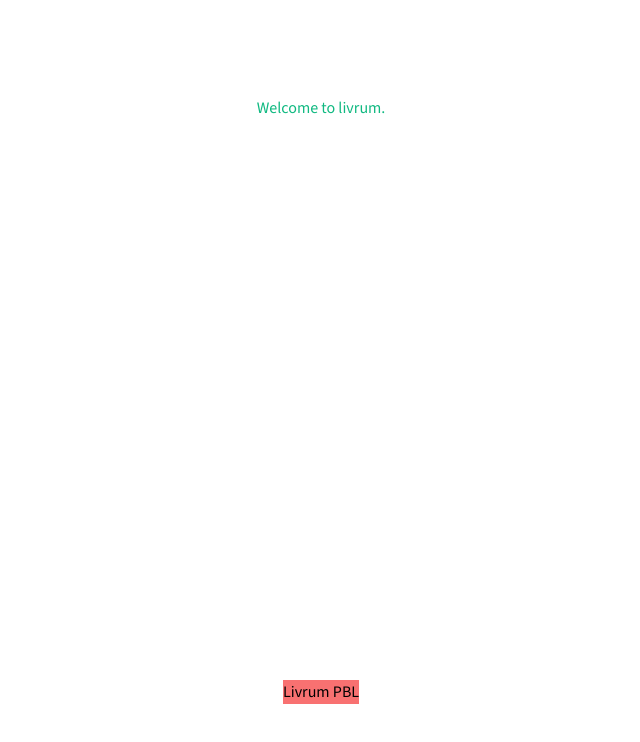
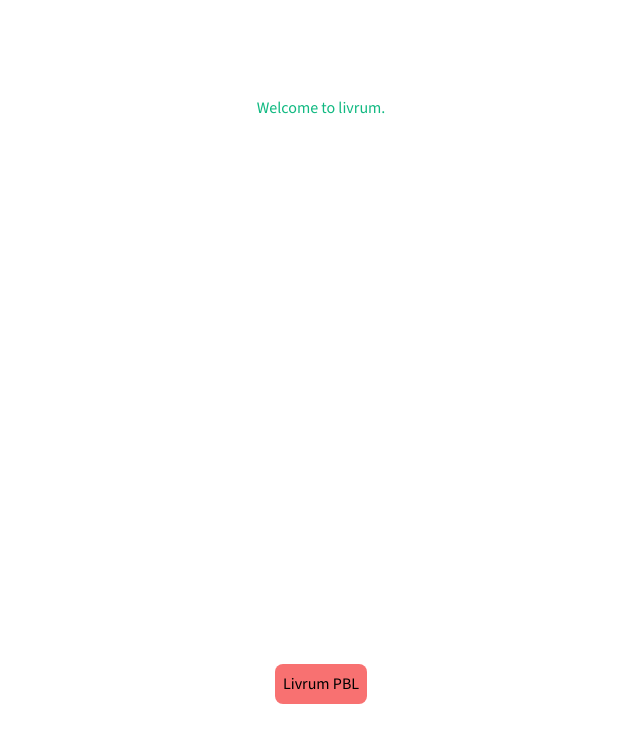
Before and after one commit to byte-stack-uefs/livrum, a Next.js app in the folder phase_4/app/webapp/: page / in a window 1280 px wide. Shown: the top 742 px of the page, without its empty margins (319-959 px from the left). Built offline with nearby package versions, Linux system fonts and the light colour scheme.

Commit message:
Testando algumas classes do tailwind na página inicial

```diff
--- a/phase_4/app/webapp/app/page.tsx
+++ b/phase_4/app/webapp/app/page.tsx
@@ -2,7 +2,7 @@ export default function Home() {
     return (
         <main className="flex min-h-screen flex-col items-center justify-between p-24">
             <p className="text-emerald-500">Welcome to livrum.</p>
-            <p className="bg-red-400">Livrum PBL</p>
+            <p className="bg-red-400 p-2 rounded-lg">Livrum PBL</p>
         </main>
     );
 }
```
